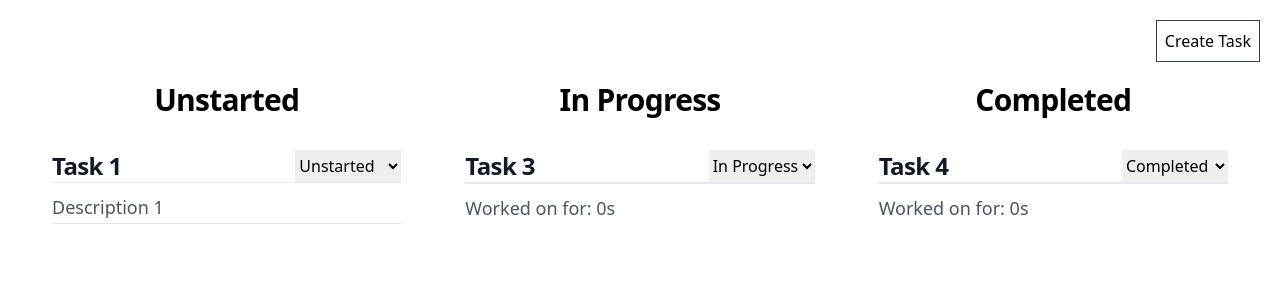
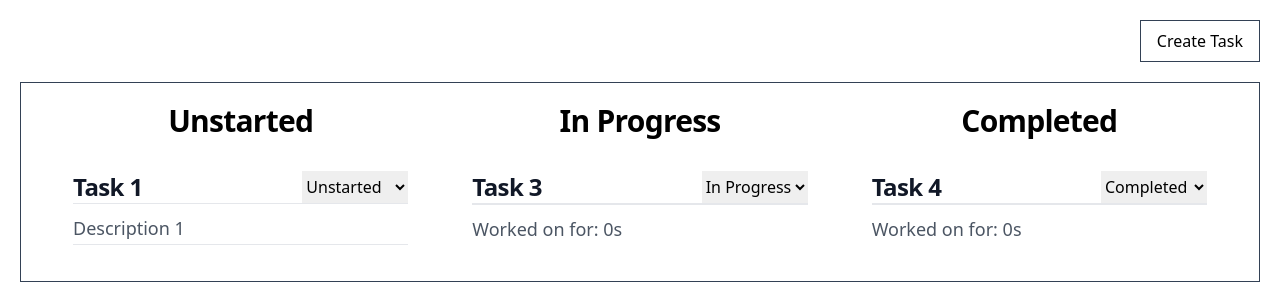
Before and after one commit to samuelsilvadev/kanban-board, a React (Create React App) app: page / in a window 1280 px wide. Shown: the top 300 px of the page. Built offline with nearby package versions, Linux system fonts and the light colour scheme; data requests are answered from the project's data file.

Commit message:
feat: add border on tasks dashboard and increase padding of create task button

```diff
--- a/src/components/CreateTask.tsx
+++ b/src/components/CreateTask.tsx
@@ -13,7 +13,10 @@ export function CreateTask() {
 
   return (
     <>
-      <button className="border border-slate-700 p-2" onClick={onOpen}>
+      <button
+        className="border border-slate-700 px-4 py-2 flex-shrink-0"
+        onClick={onOpen}
+      >
         Create Task
       </button>
       <TaskModal modalRef={ref} onClose={onClose}>
--- a/src/pages/Tasks.tsx
+++ b/src/pages/Tasks.tsx
@@ -53,7 +53,7 @@ export function Tasks() {
       <header className="p-5 pb-0 flex justify-end">
         <CreateTask />
       </header>
-      <main className="p-5">
+      <main className="m-5 p-5 border border-slate-700">
         <ul className="flex flex-col md:flex-row w-full">
           {TASK_STATUSES.map(renderTaskList)}
         </ul>
```
